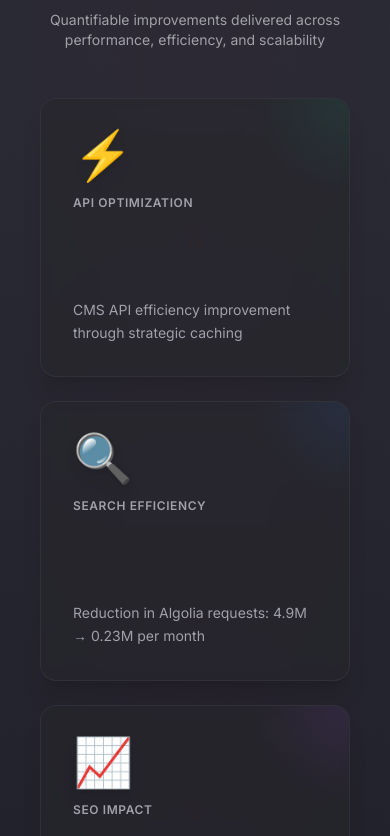
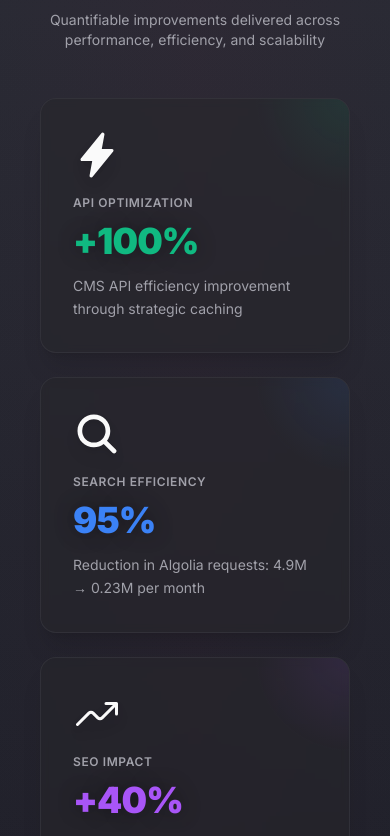
Before and after one commit to patshannon/resume, a Next.js app: page / in a window 390 px wide. Shown: the part 5948-6784 px from the top of the page. Built offline with nearby package versions, Linux system fonts and the light colour scheme.

Commit message:
Replace emojis with React icons and fix mobile display (#7)

```diff
--- a/src/app/components/ImpactMetrics.tsx
+++ b/src/app/components/ImpactMetrics.tsx
@@ -1,6 +1,9 @@
 'use client';
 
 import { MotionDiv } from '../motion';
+import { IoFlash, IoSearch, IoTrendingUp } from 'react-icons/io5';
+import { FaBullseye } from 'react-icons/fa';
+import { ReactNode } from 'react';
 
 interface MetricCardProps {
   title: string;
@@ -8,7 +11,7 @@ interface MetricCardProps {
   subtitle: string;
   color: string;
   delay: number;
-  icon: string;
+  icon: ReactNode;
 }
 
 function MetricCard({ title, value, subtitle, color, delay, icon }: MetricCardProps) {
@@ -59,16 +62,24 @@ function MetricCard({ title, value, subtitle, color, delay, icon }: MetricCardPr
             }}
           >
             <div
-              className="text-6xl md:text-7xl font-black tracking-tight"
+              className="text-4xl sm:text-5xl md:text-6xl lg:text-7xl font-black tracking-tight leading-none [text-shadow:_0_0_20px_rgb(0_0_0_/_40%)]"
               style={{
-                background: `linear-gradient(135deg, ${color}, ${color}dd)`,
-                WebkitBackgroundClip: 'text',
-                WebkitTextFillColor: 'transparent',
-                backgroundClip: 'text',
-                filter: 'drop-shadow(0 0 20px ' + color + '40)',
+                color: color,
               }}
             >
-              {value}
+              <span
+                className="bg-clip-text text-transparent hidden sm:inline"
+                style={{
+                  background: `linear-gradient(135deg, ${color}, ${color}dd)`,
+                  WebkitBackgroundClip: 'text',
+                  WebkitTextFillColor: 'transparent',
+                }}
+              >
+                {value}
+              </span>
+              <span className="sm:hidden" style={{ color: color }}>
+                {value}
+              </span>
             </div>
           </MotionDiv>
 
@@ -97,7 +108,7 @@ export default function ImpactMetrics() {
       value: '+100%',
       subtitle: 'CMS API efficiency improvement through strategic caching',
       color: 'rgba(16, 185, 129, 1)', // Emerald
-      icon: '⚡',
+      icon: <IoFlash />,
       delay: 200,
     },
     {
@@ -105,7 +116,7 @@ export default function ImpactMetrics() {
       value: '95%',
       subtitle: 'Reduction in Algolia requests: 4.9M → 0.23M per month',
       color: 'rgba(59, 130, 246, 1)', // Blue
-      icon: '🔍',
+      icon: <IoSearch />,
       delay: 400,
     },
     {
@@ -113,15 +124,15 @@ export default function ImpactMetrics() {
       value: '+40%',
       subtitle: 'Increase in Google Search impressions through optimization',
       color: 'rgba(168, 85, 247, 1)', // Purple
-      icon: '📈',
+      icon: <IoTrendingUp />,
       delay: 600,
     },
     {
       title: 'API Efficiency',
-      value: '−20%',
+      value: '20%',
       subtitle: 'Reduction in external API calls via intelligent caching',
       color: 'rgba(234, 179, 8, 1)', // Yellow
-      icon: '🎯',
+      icon: <FaBullseye />,
       delay: 800,
     },
   ];
```
